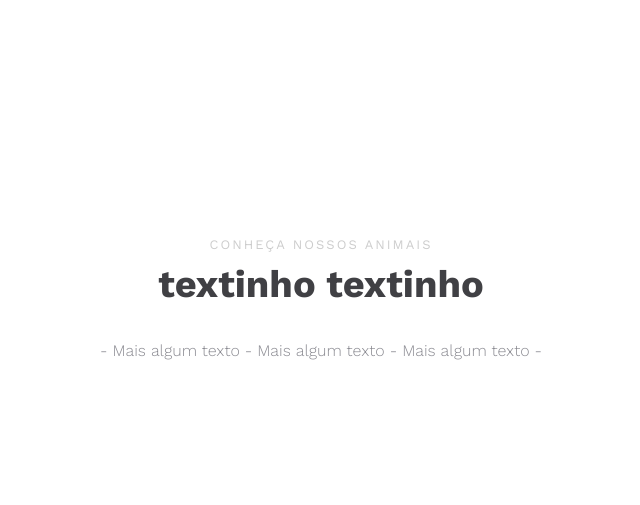
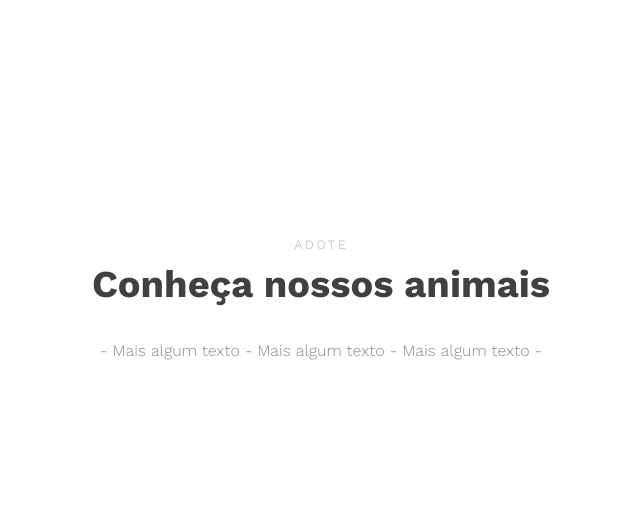
Before and after one commit to JullianaNunes/Carpe_Diem, a Django app: page /adocao/ in a window 1280 px wide. Shown: the part 3312-3817 px from the top of the page, without its empty margins (319-959 px from the left). Run offline with Django 3.2, Linux system fonts and the light colour scheme; some libraries are stand-ins or nearby versions; some web fonts are replaced.

Commit message:
Atualização

```diff
--- a/mysite/snipp/templates/snipp/adocao.html
+++ b/mysite/snipp/templates/snipp/adocao.html
@@ -23,8 +23,8 @@
       <div class="container">
         <div class="row no-gutters justify-content-center mb-5 pb-5">
           <div class="col-md-7 text-center heading-section">
-            <span class="subheading">Conheça nossos animais</span>
-            <h2 class="mb-4">textinho textinho</h2>
+            <span class="subheading">Adote</span>
+            <h2 class="mb-4">Conheça nossos animais</h2>
             <p>- Mais algum texto - Mais algum texto - Mais algum texto -</p>
           </div>
         </div>
```
